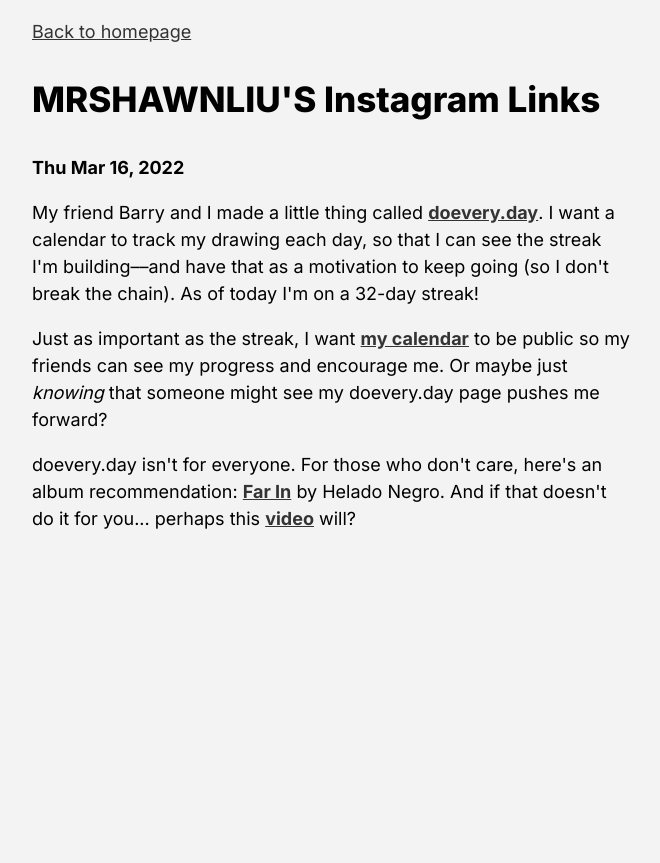
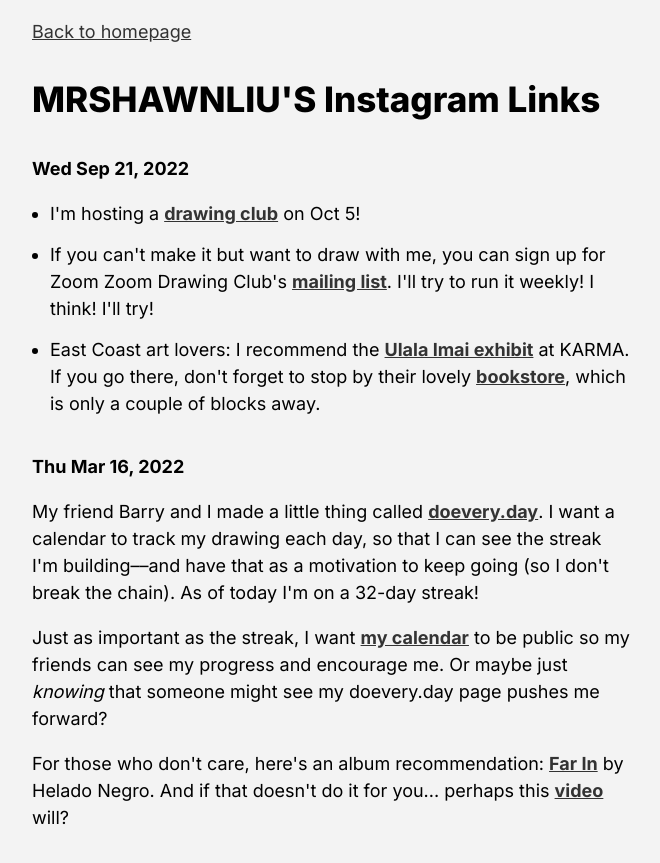
Before and after one commit to shawnliu/shawnliu.github.io, a Jekyll site: the page built from fun/ig.html, in a window 1280 px wide. Shown: the top 863 px of the page, without its empty margins (308-968 px from the left). Built offline with Jekyll 4.4.1, drawn with Linux system fonts in a browser that asks for light colours.

Commit message:
update IG page

```diff
--- a/_sass/_screen.scss
+++ b/_sass/_screen.scss
@@ -114,13 +114,17 @@ h1 {
     margin: 1em 0;
     h2 {
       font-weight: 700;
-      margin: 0;
+      margin: 2em 0 1em 0;
     }
     a {
       font-weight: 700;
     }
     ul {
-      margin: 0.5em 0;
+      margin: 1em 0 1em 1em;
+      li {
+        list-style: disc;
+        margin: 0.8em 0;
+      }
     }
   }
 }
--- a/fun/ig.html
+++ b/fun/ig.html
@@ -8,6 +8,17 @@ permalink: /ig
 <h1 class="with-meta">MRSHAWNLIU'S Instagram Links</h1>
 
 <div class="link-chunk">
+
+  <h2>Wed Sep 21, 2022</h2>
+  <ul>
+    <li>I'm hosting a <a href="https://creativemornings.com/talks/drawing-club">drawing club</a>
+      on Oct 5!</li>
+    <li>If you can't make it but want to draw with me, you can sign up for
+      Zoom Zoom Drawing Club's <a href="https://buttondown.email/mrshawnliu">mailing list</a>.
+      I'll try to run it weekly! I think! I'll try!</li>
+    <li>East Coast art lovers: I recommend the
+      <a href="https://karmakarma.org/exhibitions/ulala-imai-the-scene/">Ulala Imai exhibit</a> at KARMA. If you go there, don't forget to stop by their lovely <a href="https://bookstore.karmakarma.org">bookstore</a>, which is only a couple of blocks away.</li>
+  </ul>
 
   <h2>Thu Mar 16, 2022</h2>
   <p>
@@ -28,7 +39,7 @@ permalink: /ig
     me forward?
   </p>
   <p>
-    doevery.day isn't for everyone. For those who don't care, here's an
+    For those who don't care, here's an
     album recommendation:
     <a href="https://heladonegro.bandcamp.com/album/far-in">Far In</a> by Helado Negro.
     And if that doesn't do it for you... perhaps
```
